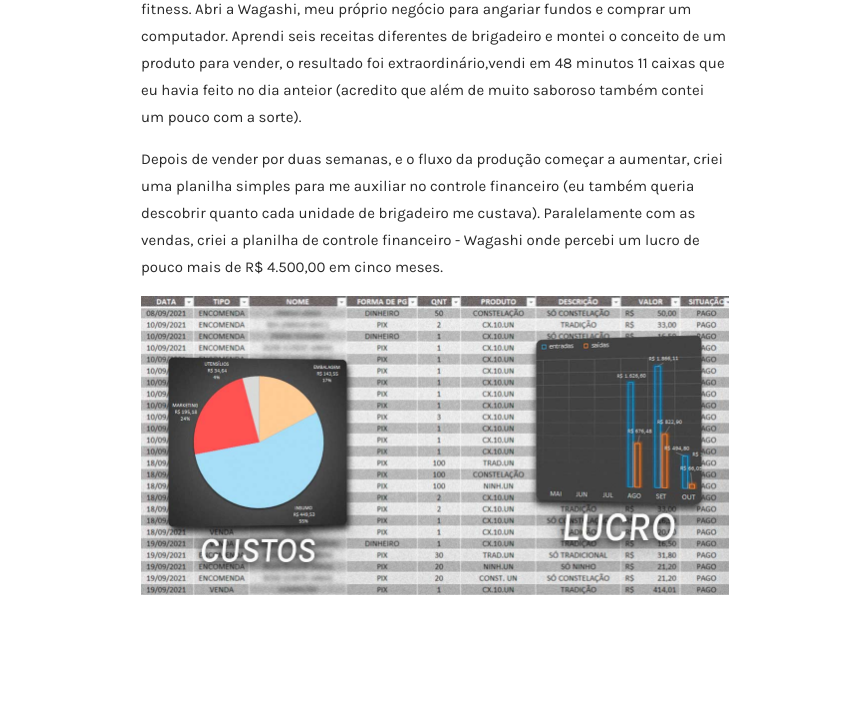
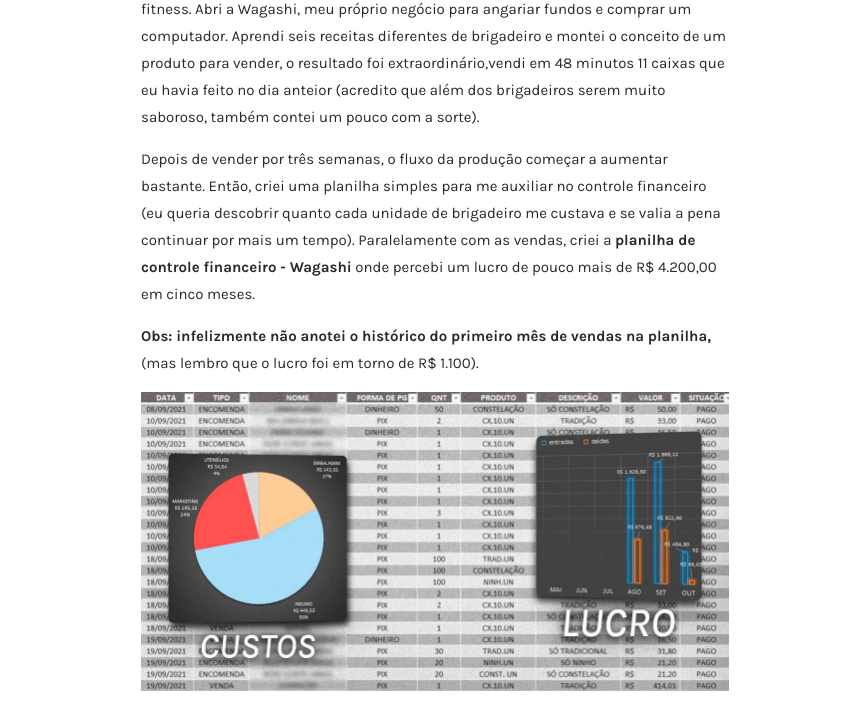
Before and after one commit to matheusmassuda/MatheusMassuda_MinhaHistoria, a plain HTML site: page index.html in a window 1280 px wide. Shown: the part 2450-3151 px from the top of the page, without its empty margins (211-1068 px from the left). Drawn offline with nearby package versions, Linux system fonts and the light colour scheme.

Commit message:
Feat: upload documento excel
- Corrigidos: textos;
- Adicionado planilha Excel para download;

```diff
--- a/index.html
+++ b/index.html
@@ -103,15 +103,19 @@
                 </blockquote>
 
                 <p>
-                    Um bom tempo depois, aos  22 anos, depois de trabalhar com gestão estratégica fitness. Abri a Wagashi, meu próprio negócio para angariar fundos e comprar um computador. Aprendi seis receitas diferentes de brigadeiro e montei o conceito de um produto para vender, o resultado foi extraordinário,vendi em 48 minutos 11 caixas que eu havia feito no dia anteior (acredito que além de muito saboroso também contei um pouco com a sorte).
+                    Um bom tempo depois, aos  22 anos, depois de trabalhar com gestão estratégica fitness. Abri a Wagashi, meu próprio negócio para angariar fundos e comprar um computador. Aprendi seis receitas diferentes de brigadeiro e montei o conceito de um produto para vender, o resultado foi extraordinário,vendi em 48 minutos 11 caixas que eu havia feito no dia anteior (acredito que além dos brigadeiros serem muito saboroso, também contei um pouco com a sorte).
                 </p>
 
                 <p>
-                    Depois de vender por duas semanas, e o fluxo da produção começar a aumentar, criei uma planilha simples para me auxiliar no controle financeiro (eu também queria descobrir quanto cada unidade de brigadeiro me custava). Paralelamente com as vendas, criei a planilha de controle financeiro - Wagashi onde percebi um lucro de pouco mais de R$ 4.500,00 em cinco meses.
+                    Depois de vender por três semanas, o fluxo da produção começar a aumentar bastante. Então, criei uma planilha simples para me auxiliar no controle financeiro (eu queria descobrir quanto cada unidade de brigadeiro me custava e se valia a pena continuar por mais um tempo). Paralelamente com as vendas, criei a <strong>planilha de controle financeiro - Wagashi</strong> onde percebi um lucro de pouco mais de R$ 4.200,00 em cinco meses.
                 </p>
 
-                <a href="Assets/"
-                downloa
+                <p>
+                     <strong>Obs: infelizmente não anotei o histórico do primeiro mês de vendas na planilha,</strong> (mas lembro que o lucro foi em torno de R$ 1.100).
+                </p>
+
+                <a href="Assets/Documents/PlanilhaControleFinanceiro_Wagashi.xlsx"
+                download=""
                 aria-label="Baixar Planilha de Controle Financeiro - Wagashi em Excel">
                     <img src="Images/Banners/Banner_Planilha_Controle_Financeiro_Wagashi.jpg" alt="" class="w3-image img-zoom-responsive banner-minha-historia-mobile">
                 </a>
```
Also changed, not shown: 1 other file.
